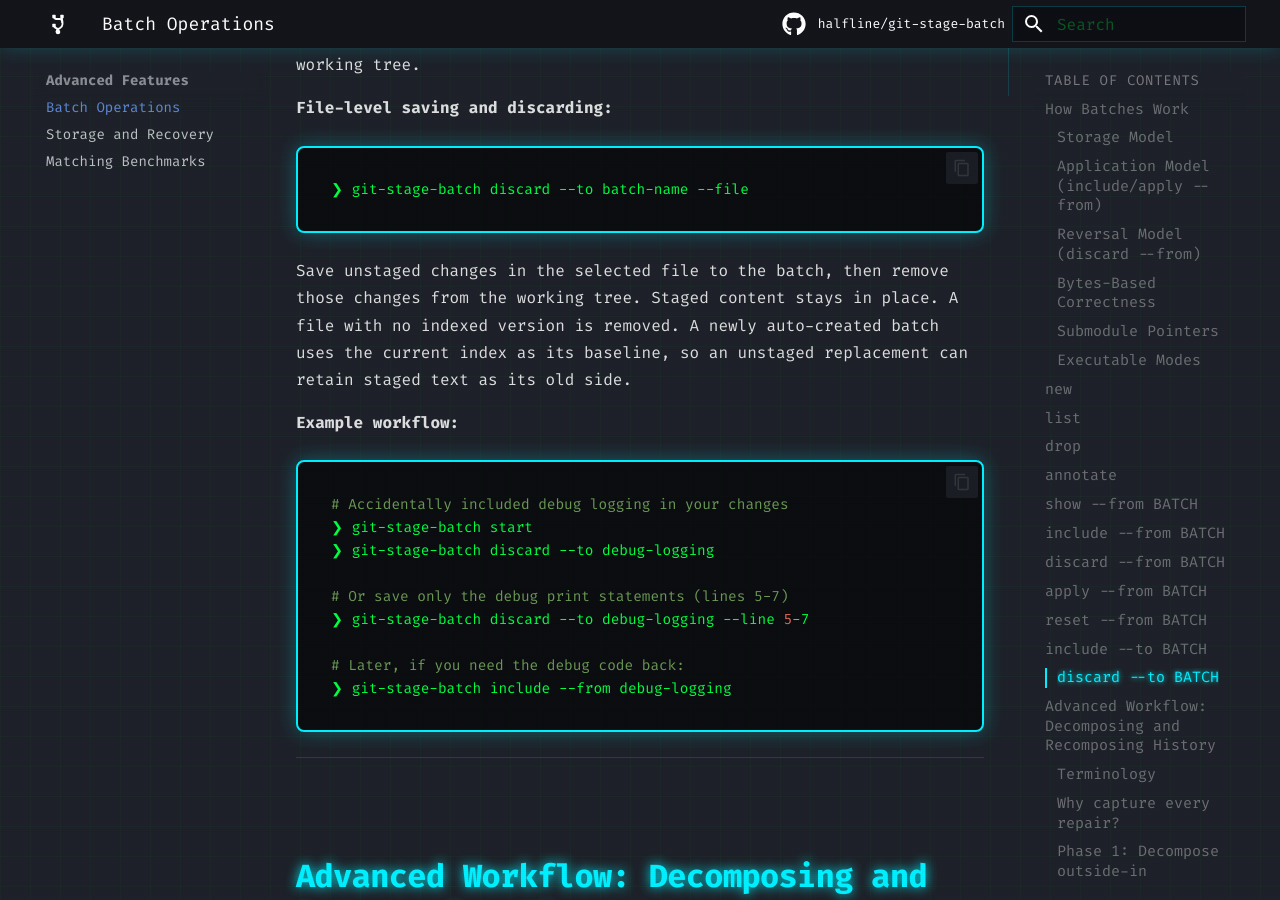
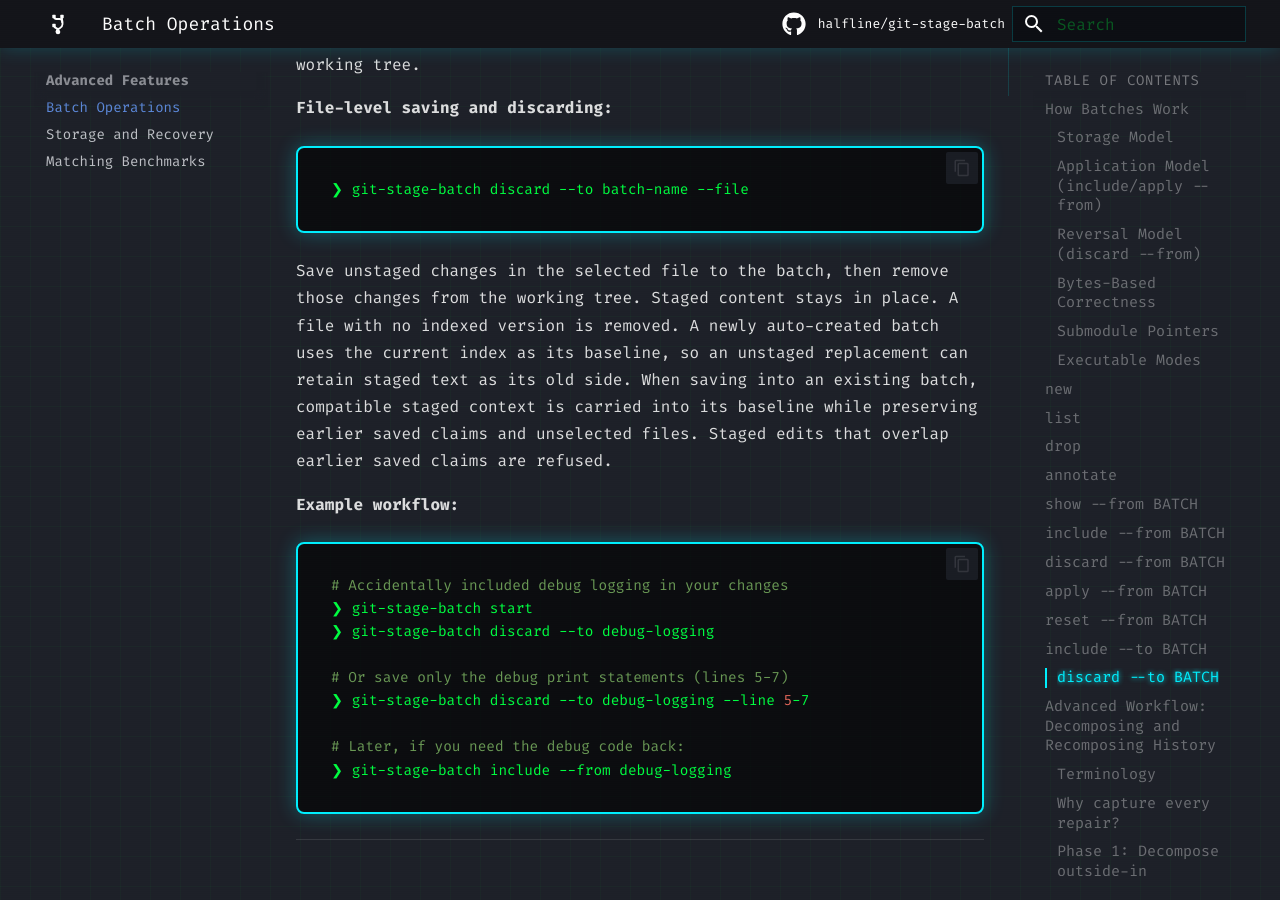
Before and after one commit to halfline/git-stage-batch, an MkDocs documentation site: the page built from docs/batches.md, in a window 1280 px wide and 900 px high, scrolled down 17331 px. Built offline with MkDocs 1.6.1 and Material for MkDocs 9.7.7, drawn with Linux system fonts in a browser that asks for light colours; comment, search, counter and statistics services are not loaded.

Commit message:
docs: Explain staged context in existing batches
Saving unstaged changes into an existing batch preserves earlier saved
claims when the selected staged context can be incorporated safely.

The user guide only explains the baseline of a newly created batch, leaving
reuse behavior unspecified.

This commit addresses that omission by explaining compatible context
updates, preservation of unselected files, and refusal of staged edits that
overlap saved claims.

The series establishes durable indexed baselines for saving unstaged
changes into new or existing batches. Earlier saved claims remain intact
when compatible, and overlapping staged changes are refused before
mutation.

````diff
--- a/docs/batches.md
+++ b/docs/batches.md
@@ -551,7 +551,9 @@ Save unstaged changes in the selected file to the batch, then remove those
 changes from the working tree. Staged content stays in place. A file with no
 indexed version is removed. A newly auto-created batch uses the current index
 as its baseline, so an unstaged replacement can retain staged text as its old
-side.
+side. When saving into an existing batch, compatible staged context is carried
+into its baseline while preserving earlier saved claims and unselected files.
+Staged edits that overlap earlier saved claims are refused.
 
 **Example workflow:**
 ```bash
````
